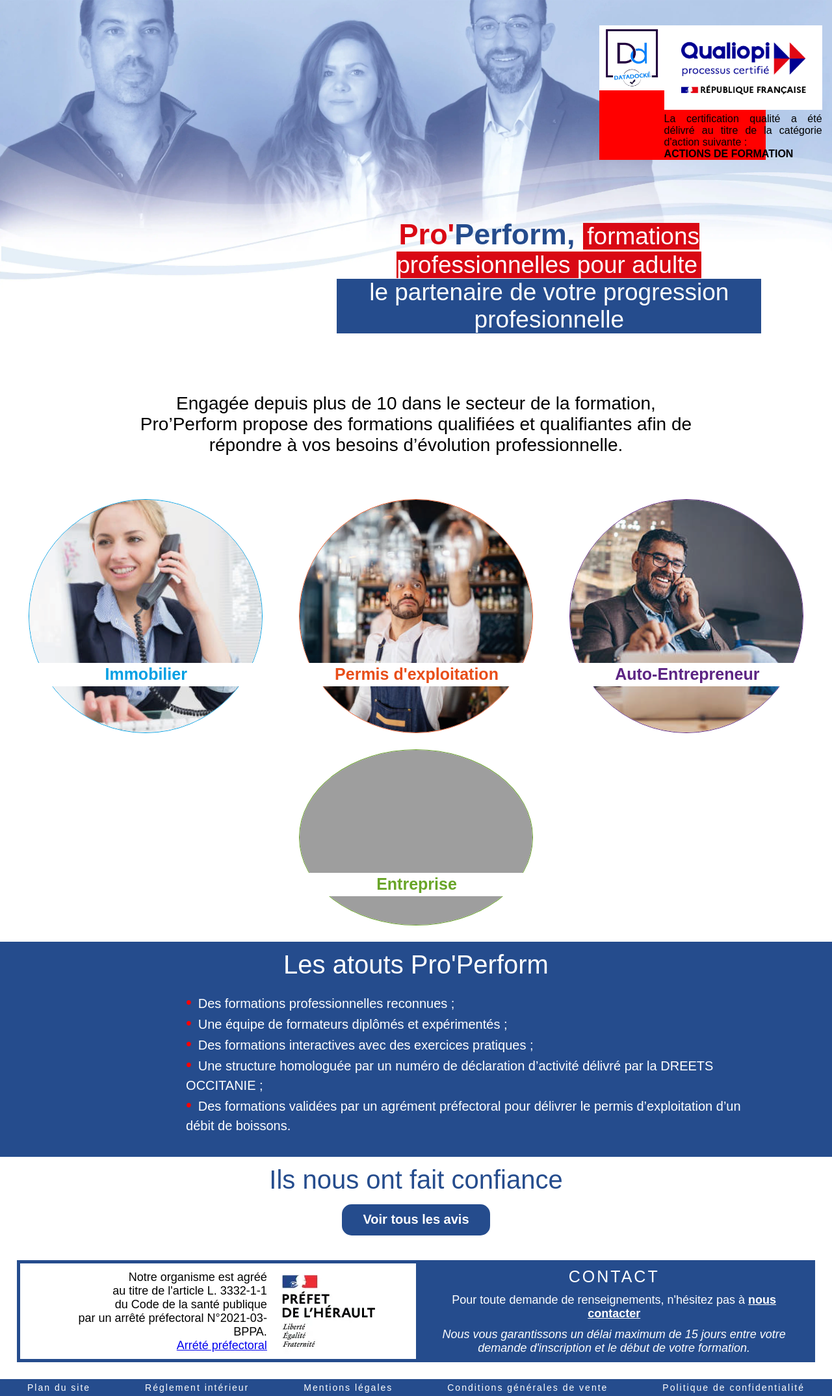
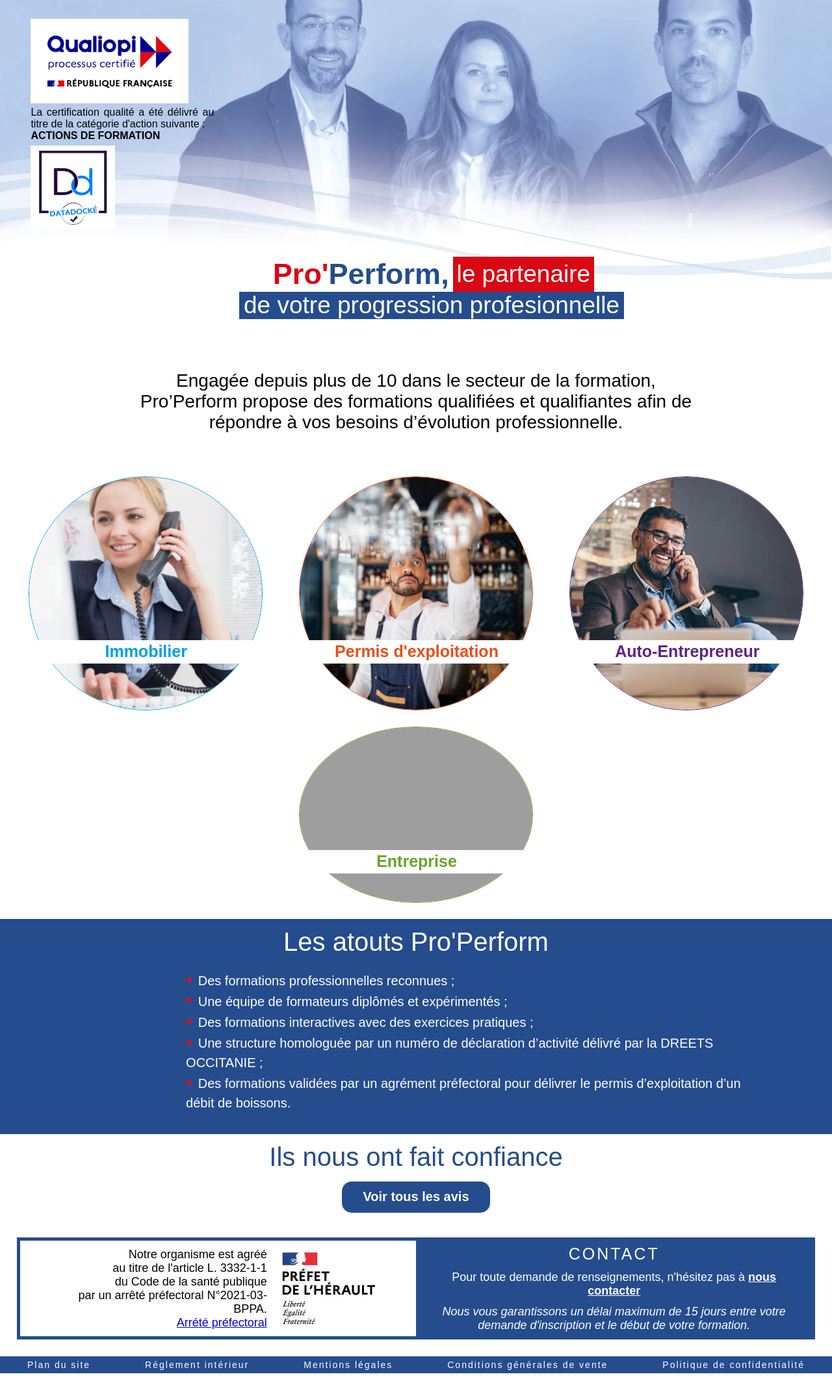
Before and after one commit to Yazrodeuh/Site-ProPerform-Symfony, a PHP site: template templates/default/index.html.twig in a window 1280 px wide. Shown: the part 123-2271 px from the top of the page at 65% size. After the commit the page ends 2236 px from the top, so only its background shows below. Run offline with PHP 8.4, Linux system fonts and the light colour scheme; the template is opened without the code that fills it, so the values that code supplies are empty; some libraries are stand-ins or nearby versions; grey boxes are pictures that could not be loaded.

Commit message:
big update

```diff
--- a/public/css/accueil/accueil.css
+++ b/public/css/accueil/accueil.css
@@ -19,7 +19,7 @@
 .enteteAccueil{
     text-align: center;
     position: relative;
-    background-image: url("/img/accueil/equipe-top.png");
+    background-image: url("/img/accueil/equipe-top-retourne.png");
     background-size: 100% auto;
     background-repeat: no-repeat;
     background-position: top;
@@ -27,12 +27,17 @@
 
 .certification{
     display: flex;
-    justify-content: space-around;
+    flex-direction: column;
+    justify-content: space-between;
     align-items: flex-start;
-    margin: 3% 8%;
-    background-color: red;
-    width: 20%;
+    flex-wrap: wrap;
+    margin: 2% 3%;
+    width: 15em;
 }
+.certification div{
+
+}
+
 
 .entete_top img{
     width: 100%;
@@ -41,19 +46,18 @@
 
 .entete_1{
     color: var(--blue-color);
-    margin: 3% 8%;
-    border-radius: 15px;
-    padding: 1%;
-    width: 50%;
+    margin: 1% 25% 3% auto;
     font-size: 37px;
     display: flex;
     flex-direction: column;
     align-items: center;
     text-align: center;
+    width: 16em;
 }
 
 .entete_1 h1{
-    width: 100%;
+    background-color: white;
+    padding: 0 1%;
 }
 
 .entete_1 h1 strong{
@@ -70,11 +74,12 @@
 
 .entete_1 div:first-child h1 span:nth-child(1){
     color: var(--red-color);
+
 }
 
 .entete_1 div:first-child span:last-child:not(strong span){
     background-color: var(--red-color);
-    padding: 0 1%;
+    padding: 1%;
     color: white;
 }
 .entete_1  div:last-child{
--- a/public/css/entreprise/equipe.css
+++ b/public/css/entreprise/equipe.css
@@ -59,7 +59,7 @@
     padding: 0.5%;
     width: 18%;
     right: 3%;
-    top: 8%;
+    top: 5%;
     position: absolute;
     display: none;
 }
--- a/templates/default/index.html.twig
+++ b/templates/default/index.html.twig
@@ -9,12 +9,10 @@
 {% block body %}
 
     <div class="enteteAccueil">
-        <div style="display: flex; justify-content: flex-end">
+        <div style="display: flex; justify-content: flex-start">
             <div class="certification js-scroll slide-right">
-                <div style="display: flex; align-items: center">
-                    <img srcset="{{ asset('img/accueil/datadoc.png') }}" src="{{ asset('img/accueil/datadoc.png') }}" alt="datadoc" width="100" height="100">
-                </div>
-                <div style="display: flex; align-items: center; flex-direction: column;">
+
+                <div class="flexTwo" style="display: flex; align-items: flex-start; flex-direction: column; margin: 1% 3%">
                     <div>
                         <img srcset="{{ asset('img/accueil/logoQualiopi-300dpi-Avec Marianne.png') }}" src="{{ asset('img/accueil/logoQualiopi-300dpi-Avec Marianne.png') }}" alt="datadoc" width="243" height="130">
                     </div>
@@ -23,15 +21,17 @@
                         <div style="text-transform: uppercase"><strong>actions de formation</strong></div>
                     </div>
                 </div>
+                <div class="flexOne" style="display: flex; align-items: center; margin: 1% 3%">
+                    <img srcset="{{ asset('img/accueil/datadoc.png') }}" src="{{ asset('img/accueil/datadoc.png') }}" alt="datadoc" width="130" height="130">
+                </div>
             </div>
         </div>
-        <div style="display: flex; justify-content: flex-end">
+        <div style="display: flex; justify-content: flex-end; width: 100%">
             <div class="entete_1 js-scroll slide-right">
-                <div><h1><strong><span>Pro'</span>Perform, </strong> <span>formations professionnelles pour adulte</span></h1> </div>
-                <div style="padding: 0 1%">
-                    le partenaire de votre progression profesionnelle
+                <div><h1><strong><span>Pro'</span>Perform, </strong></h1> <span>le partenaire</span> </div>
+                <div style="">
+                    de votre progression profesionnelle
                 </div>
-
             </div>
         </div>
         <div>
--- a/templates/formation/immobilier.html.twig
+++ b/templates/formation/immobilier.html.twig
@@ -50,11 +50,7 @@
             </div>
         </div>
     </div>
-    <div>
-        <div style="margin: 0 5%">
-            {% include 'formation/moduleDescription.html.twig' %}
-        </div>
-    </div>
+
     <div class="lieu js-scroll fade-in-bottom">
         <div class="lieu_titre">
             LIEUX
```
Also changed, not shown: public/css/formation/formation.css (+11 -3 lines), public/css/formation/microEntreprise.css (+0 -12 lines), public/css/formation/permisDexploitation.css (+1 -10 lines), templates/formation/microEntreprise.html.twig (+12 -4 lines), public/img/accueil/equipe-top-retourne.png (added), public/img/capture/Screenshot 2021-10-25 at 10-44-46 Pro'Perform Montpellier-Nîmes - Formations professionnelles pour adultes aux meilleurs prix.png (added), public/img/capture/Screenshot 2021-10-25 at 10-45-07 Pro'Perform Montpellier-Nîmes - Formations professionnelles pour adultes aux meilleurs prix.png (added), public/img/capture/Screenshot 2021-10-25 at 11-07-59 Pro'Perform Montpellier-Nîmes - Formations professionnelles pour adultes aux meilleurs prix.png (added), public/img/capture/Screenshot 2021-10-25 at 11-17-09 Pro'Perform Montpellier-Nîmes - Formations professionnelles pour adultes aux meilleurs prix.png (added), public/img/capture/Screenshot 2021-10-25 at 11-25-39 Pro'Perform Montpellier-Nîmes - Formations professionnelles pour adultes aux meilleurs prix.png (added), public/img/capture/Screenshot 2021-10-25 at 11-42-25 Pro'Perform Montpellier-Nîmes - Formations professionnelles pour adultes aux meilleurs prix.png (added).
